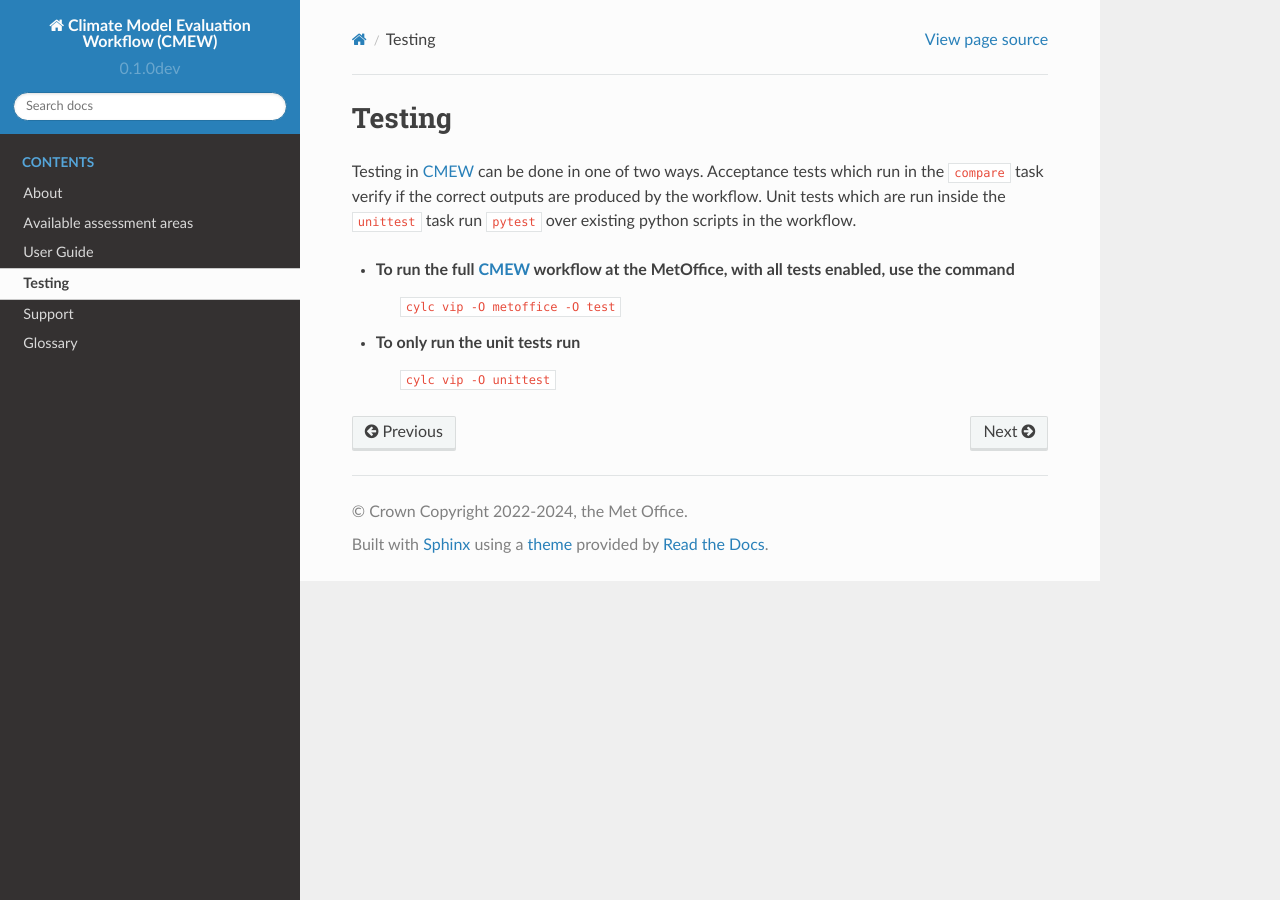
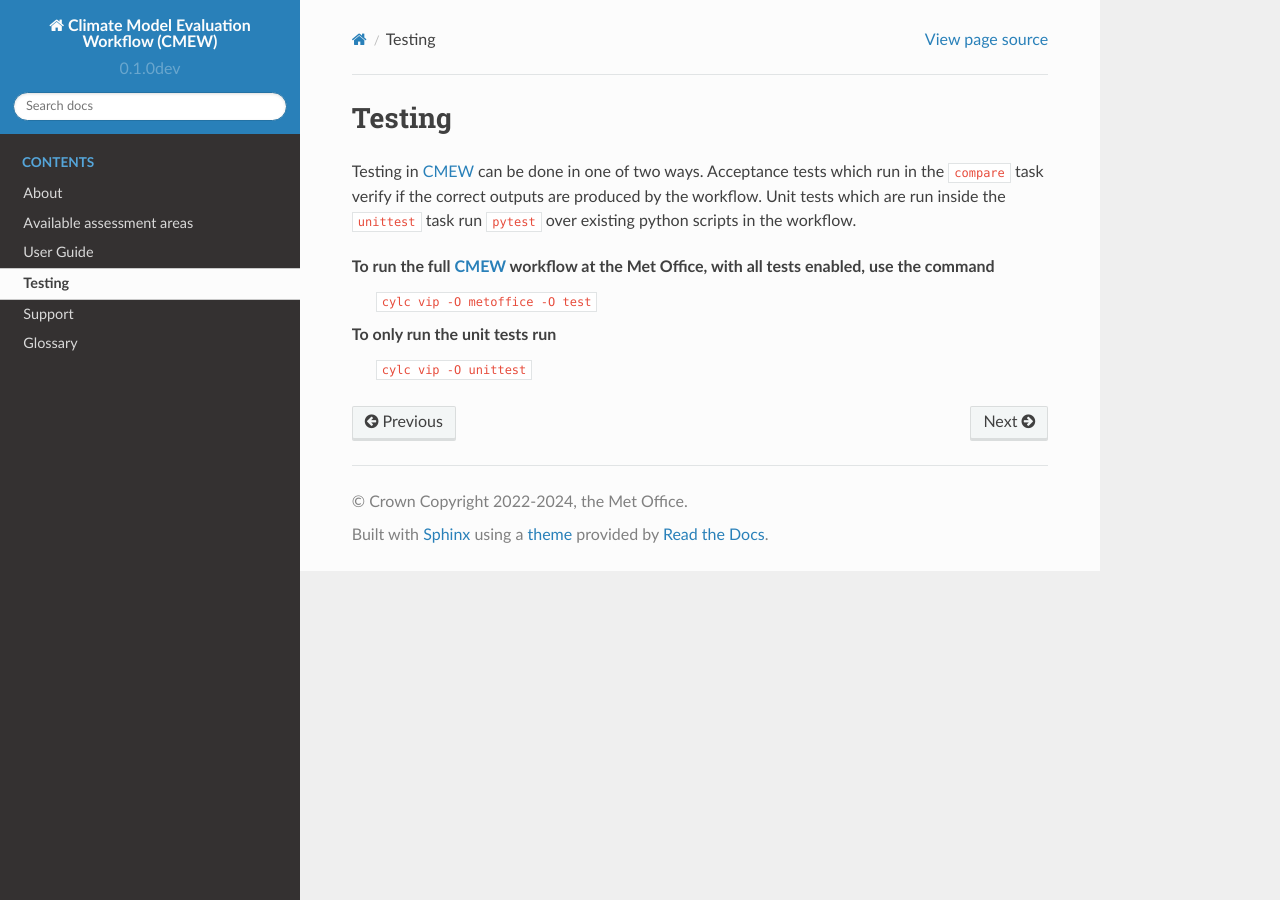
Before and after one commit to MetOffice/CMEW, a Sphinx documentation site: the page built from doc/source/testing.rst, in a window 1280 px wide. Built offline with Sphinx 7.4.7 and the Read the Docs theme 2.0.0, drawn with Linux system fonts in a browser that asks for light colours.

Commit message:
#141: Update doc/source/testing.rst
Co-authored-by: Josh Rackham <144251043+jrackham-mo@users.noreply.github.com>

```diff
--- a/doc/source/testing.rst
+++ b/doc/source/testing.rst
@@ -11,8 +11,8 @@ in the ``compare`` task verify if the correct outputs are produced by the workfl
 Unit tests which are run inside the ``unittest`` task run ``pytest`` over
 existing python scripts in the workflow.
 
-* To run the full |CMEW| workflow at the MetOffice, with all tests enabled, use the command
+To run the full |CMEW| workflow at the Met Office, with all tests enabled, use the command
     ``cylc vip -O metoffice -O test``
 
-* To only run the unit tests run
+To only run the unit tests run
     ``cylc vip -O unittest``
```
